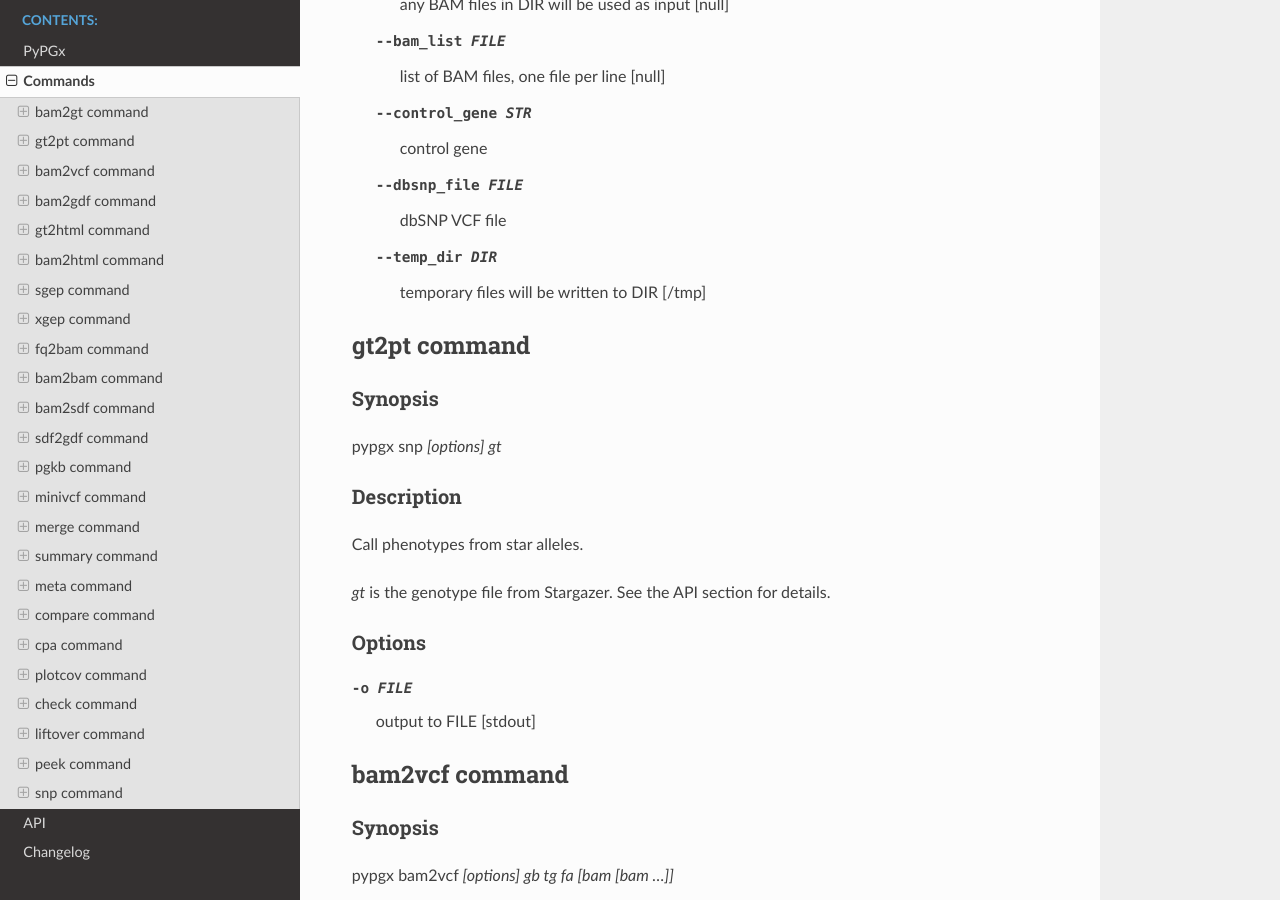
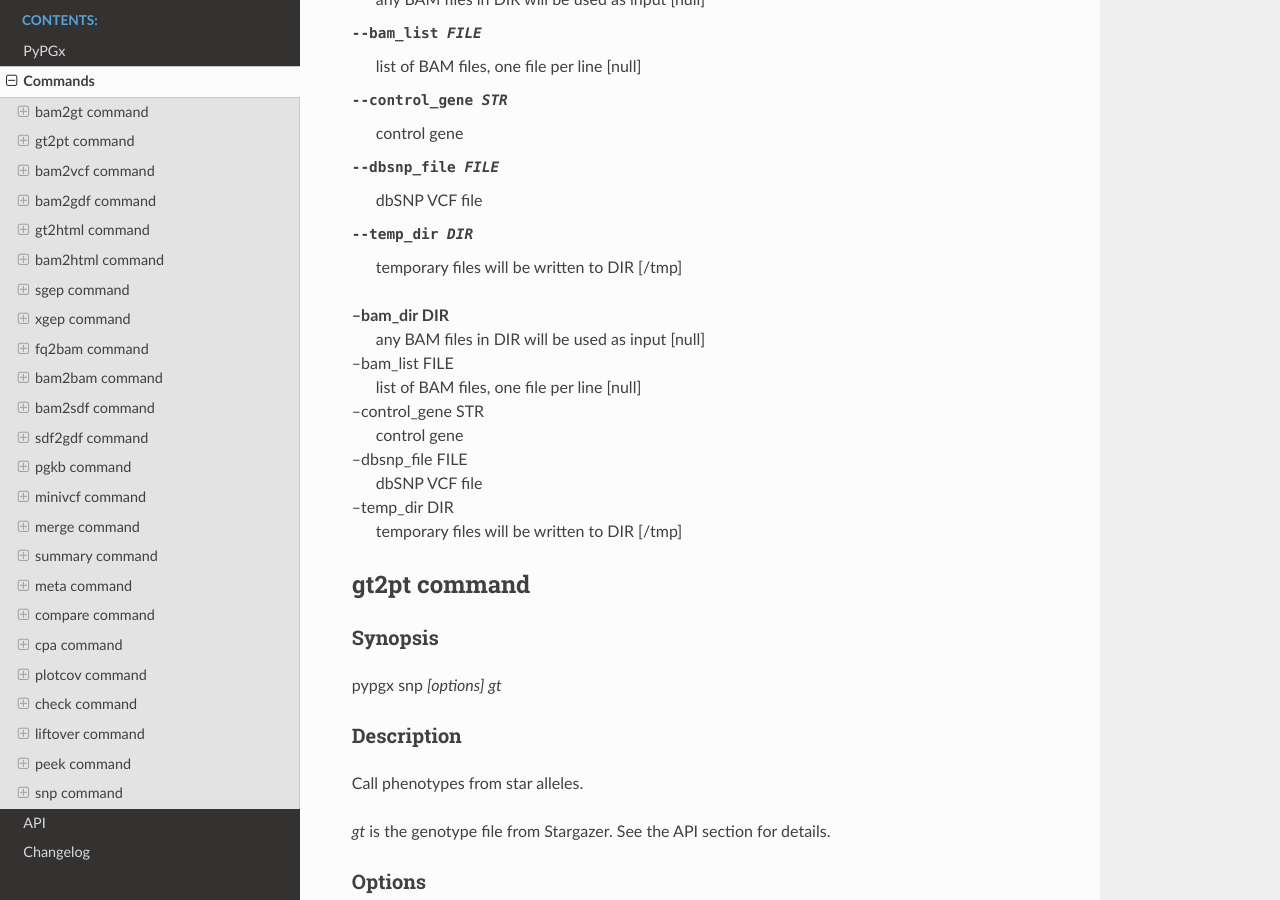
Before and after one commit to sbslee/pypgx, a Sphinx documentation site: the page built from docs/commands.rst, in a window 1280 px wide and 900 px high, scrolled down 1085 px. Built offline with Sphinx 7.4.7 and the Read the Docs theme 2.0.0, drawn with Linux system fonts in a browser that asks for light colours; some of the changed text lies outside the part shown.

Commit message:
Update Read the Docs

```diff
--- a/docs/commands.rst
+++ b/docs/commands.rst
@@ -10,7 +10,7 @@
 Synopsis
 --------
 
-| pypgx bam2gt [options] \\
+| pypgx bam2gt *[options]* \\
 |   *snp_caller* \\
 |   *fasta_file* \\
 |   *target_gene* \\
@@ -47,11 +47,22 @@
 Options
 -------
 
-  --bam_dir DIR       any BAM files in DIR will be used as input [null]
-  --bam_list FILE     list of BAM files, one file per line [null]
-  --control_gene STR  control gene
-  --dbsnp_file FILE   dbSNP VCF file
-  --temp_dir DIR      temporary files will be written to DIR [/tmp]
+--bam_dir DIR       any BAM files in DIR will be used as input [null]
+--bam_list FILE     list of BAM files, one file per line [null]
+--control_gene STR  control gene
+--dbsnp_file FILE   dbSNP VCF file
+--temp_dir DIR      temporary files will be written to DIR [/tmp]
+
+| **--bam_dir DIR**
+|     any BAM files in DIR will be used as input [null]
+| --bam_list FILE
+|     list of BAM files, one file per line [null]
+| --control_gene STR
+|     control gene
+| --dbsnp_file FILE
+|     dbSNP VCF file
+| --temp_dir DIR
+|     temporary files will be written to DIR [/tmp]
 
 gt2pt command
 =============
```
